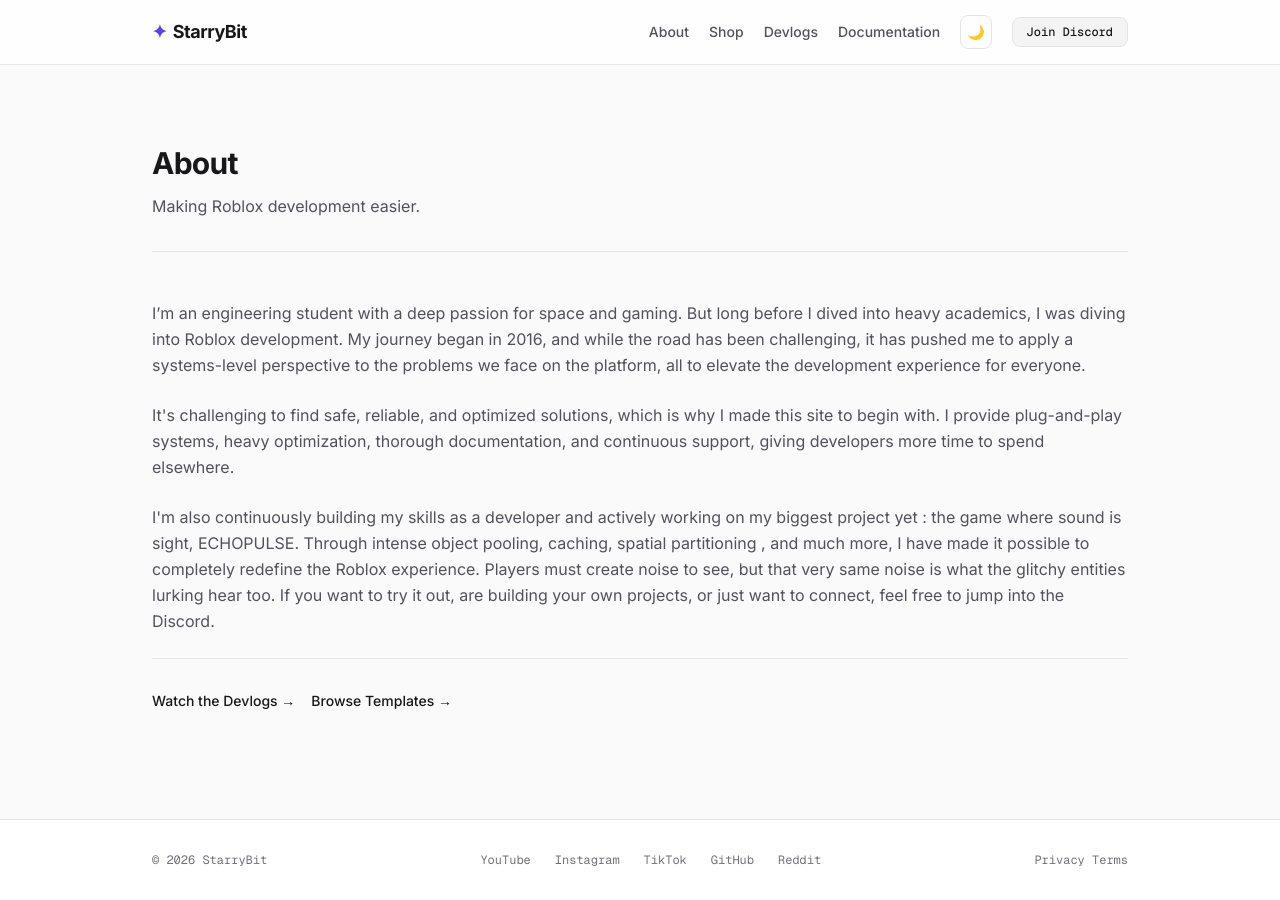
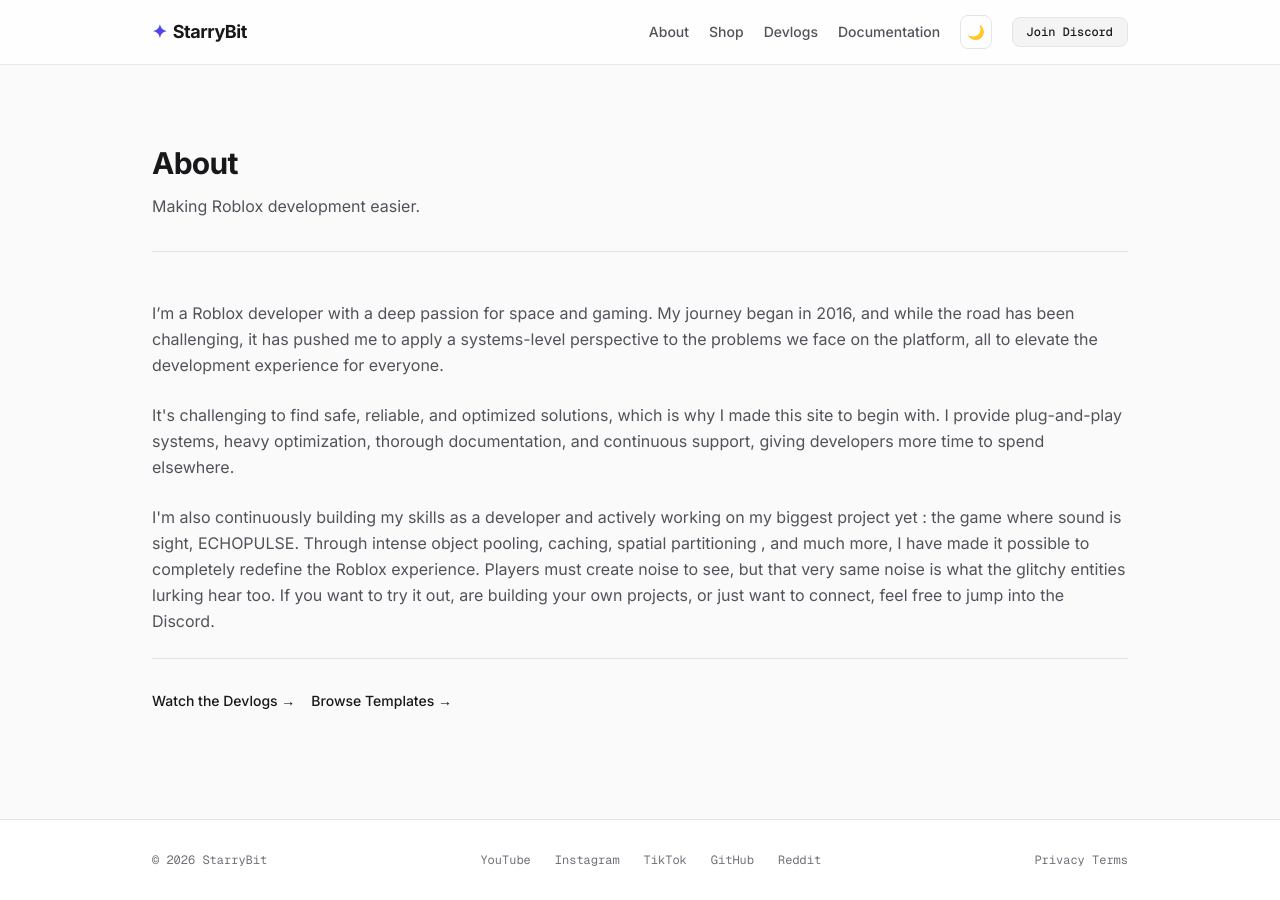
Before and after one commit to StarryBit/starrybit.github.io, a Jekyll site: the page built from about/index.html, in a window 1280 px wide. Built offline with Jekyll 4.4.1, drawn with Linux system fonts in a browser that asks for light colours; nearby versions of some CDN libraries.

Commit message:
Update index.html

```diff
--- a/about/index.html
+++ b/about/index.html
@@ -14,7 +14,7 @@
 
         <section id="portfolio" class="space-y-6 text-base text-zinc-600 dark:text-zinc-400 leading-relaxed">
         <p>
-                I’m an engineering student with a deep passion for space and gaming. But long before I dived into heavy academics, I was diving into Roblox development. My journey began in 2016, and while the road has been challenging, it has pushed me to apply a systems-level perspective to the problems we face on the platform, all to elevate the development experience for everyone.
+                I’m a Roblox developer with a deep passion for space and gaming. My journey began in 2016, and while the road has been challenging, it has pushed me to apply a systems-level perspective to the problems we face on the platform, all to elevate the development experience for everyone.
             </p>
 
             <p>
```
